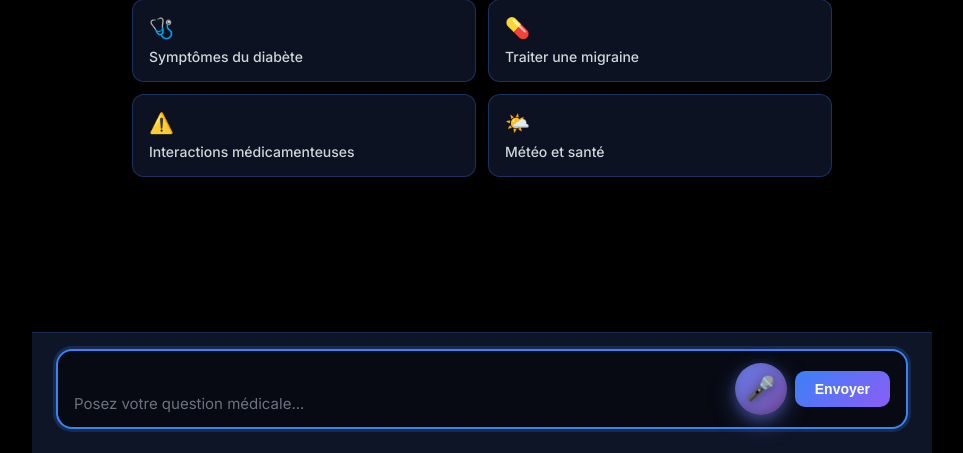
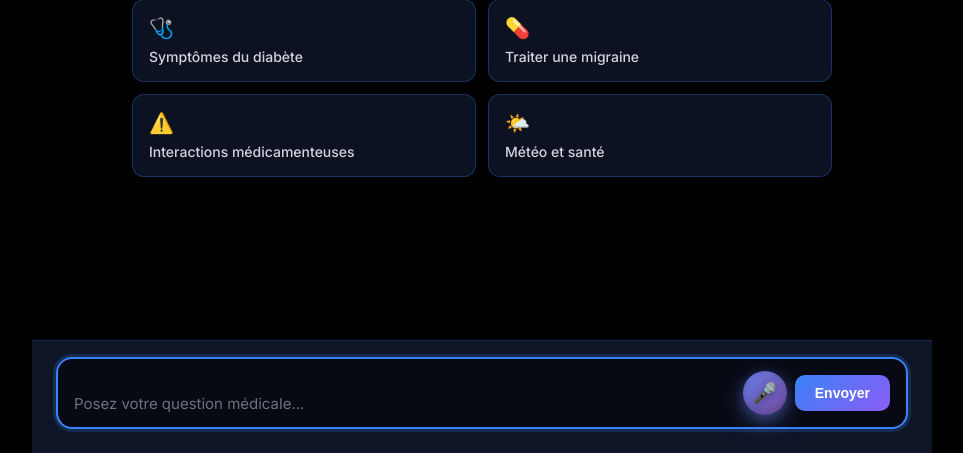
Before and after one commit to cha454/-medical-ai-assistant, a Flask app: page /chat in a window 1280 px wide. Shown: the part 347-800 px from the top of the page, without its empty margins (158-1121 px from the left). Run offline with Flask 2, Linux system fonts and the light colour scheme; some libraries are stand-ins or nearby versions.

Commit message:
UI: Réduction supplémentaire bouton vocal (52px -> 44px desktop, 50px -> 42px mobile)

```diff
--- a/templates/chat.html
+++ b/templates/chat.html
@@ -614,8 +614,8 @@
             border: none;
             padding: 0;
             border-radius: 50%;
-            width: 52px;
-            height: 52px;
+            width: 44px;
+            height: 44px;
             cursor: pointer;
             transition: all 0.4s cubic-bezier(0.4, 0, 0.2, 1);
             display: flex;
@@ -683,7 +683,7 @@
         }
 
         .btn-voice-siri-main .voice-icon {
-            font-size: 24px;
+            font-size: 20px;
             z-index: 2;
             transition: all 0.3s ease;
             filter: drop-shadow(0 2px 4px rgba(0, 0, 0, 0.3));
@@ -1250,8 +1250,8 @@
 
             /* Bouton vocal adapté mobile */
             .btn-voice-siri-main {
-                width: 50px;
-                height: 50px;
+                width: 42px;
+                height: 42px;
             }
 
             .btn-voice-siri-main .voice-icon {
@@ -1295,8 +1295,8 @@
 
             /* Bouton vocal plus petit sur très petits écrans */
             .btn-voice-siri-main {
-                width: 46px;
-                height: 46px;
+                width: 40px;
+                height: 40px;
             }
 
             .btn-voice-siri-main .voice-icon {
```
